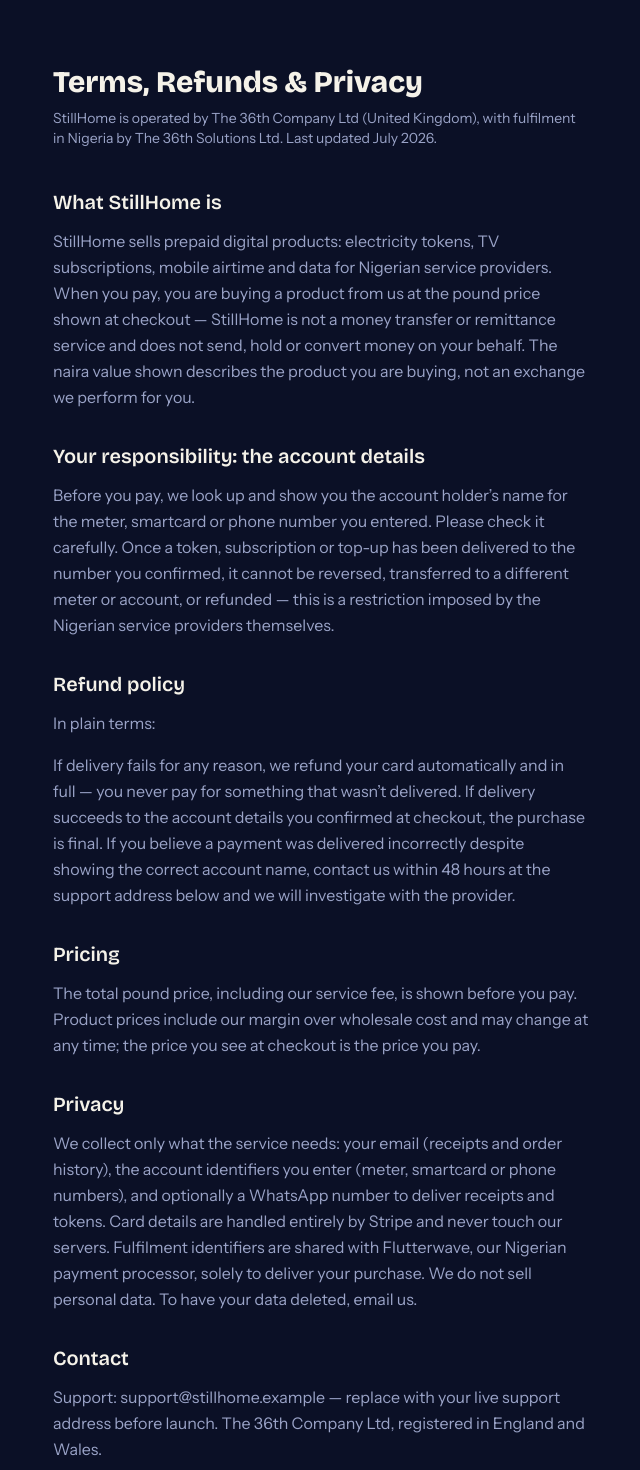
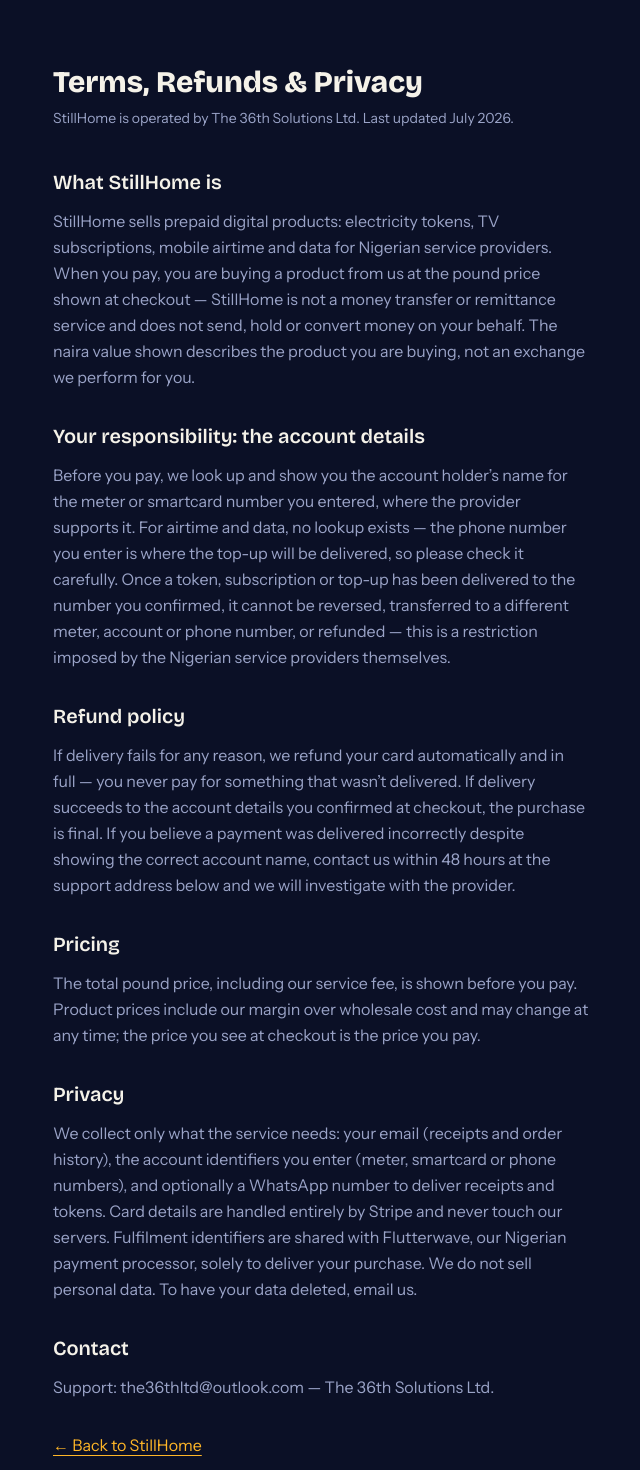
Before and after one commit to mcdavies4/stillhome, a Next.js app: page /legal in a window 1280 px wide. Shown: the top 1470 px of the page, without its empty margins (319-959 px from the left). Built offline with nearby package versions, Linux system fonts and the light colour scheme.

Commit message:
Update page.tsx

```diff
--- a/src/app/legal/page.tsx
+++ b/src/app/legal/page.tsx
@@ -5,8 +5,7 @@
     <main className="max-w-xl mx-auto px-5 py-16 leading-relaxed">
       <h1 className="font-display font-extrabold text-3xl mb-2">Terms, Refunds &amp; Privacy</h1>
       <p className="text-haze text-sm mb-10">
-        StillHome is operated by The 36th Company Ltd (United Kingdom), with
-        fulfilment in Nigeria by The 36th Solutions Ltd. Last updated July 2026.
+        StillHome is operated by The 36th Solutions Ltd. Last updated July 2026.
       </p>
 
       <h2 className="font-display font-semibold text-xl mb-3">What StillHome is</h2>
@@ -14,24 +13,25 @@
         StillHome sells prepaid digital products: electricity tokens, TV
         subscriptions, mobile airtime and data for Nigerian service providers.
         When you pay, you are buying a product from us at the pound price shown
-        at checkout — StillHome is not a money transfer or remittance service and
-        does not send, hold or convert money on your behalf. The naira value
-        shown describes the product you are buying, not an exchange we perform
-        for you.
+        at checkout — StillHome is not a money transfer or remittance service
+        and does not send, hold or convert money on your behalf. The naira
+        value shown describes the product you are buying, not an exchange we
+        perform for you.
       </p>
 
       <h2 className="font-display font-semibold text-xl mb-3">Your responsibility: the account details</h2>
       <p className="text-haze mb-8">
         Before you pay, we look up and show you the account holder&rsquo;s name
-        for the meter, smartcard or phone number you entered. Please check it
+        for the meter or smartcard number you entered, where the provider
+        supports it. For airtime and data, no lookup exists — the phone number
+        you enter is where the top-up will be delivered, so please check it
         carefully. Once a token, subscription or top-up has been delivered to
         the number you confirmed, it cannot be reversed, transferred to a
-        different meter or account, or refunded — this is a restriction imposed
-        by the Nigerian service providers themselves.
+        different meter, account or phone number, or refunded — this is a
+        restriction imposed by the Nigerian service providers themselves.
       </p>
 
       <h2 className="font-display font-semibold text-xl mb-3">Refund policy</h2>
-      <p className="text-haze mb-4">In plain terms:</p>
       <p className="text-haze mb-8">
         If delivery fails for any reason, we refund your card automatically and
         in full — you never pay for something that wasn&rsquo;t delivered. If
@@ -61,9 +61,7 @@
 
       <h2 className="font-display font-semibold text-xl mb-3">Contact</h2>
       <p className="text-haze mb-8">
-        Support: support@stillhome.example — replace with your live support
-        address before launch. The 36th Company Ltd, registered in England and
-        Wales.
+        Support: the36thltd@outlook.com — The 36th Solutions Ltd.
       </p>
 
       <a href="/" className="text-tungsten underline underline-offset-4">← Back to StillHome</a>
```
